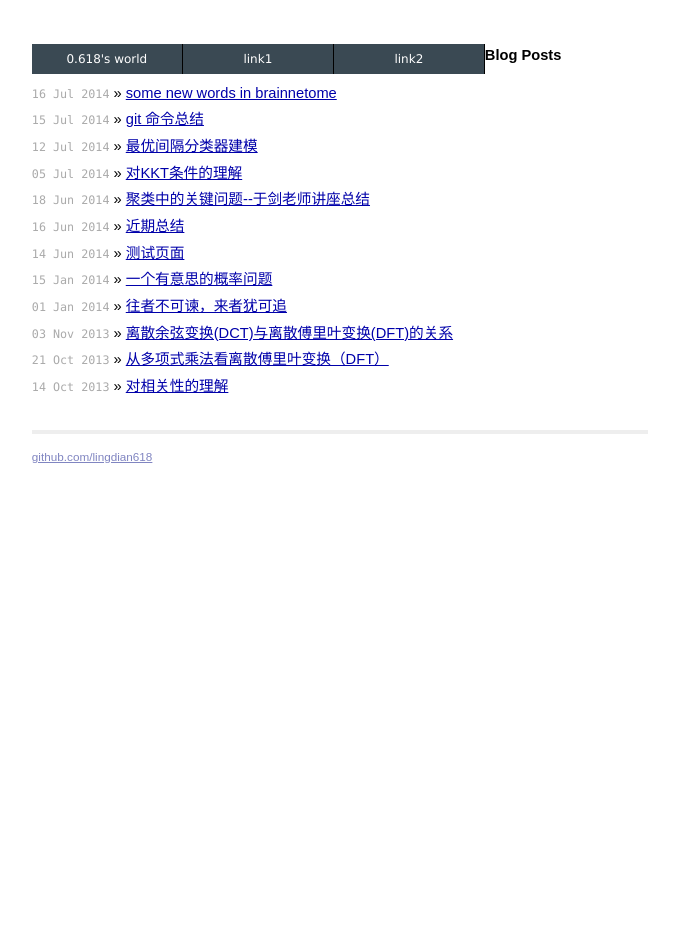
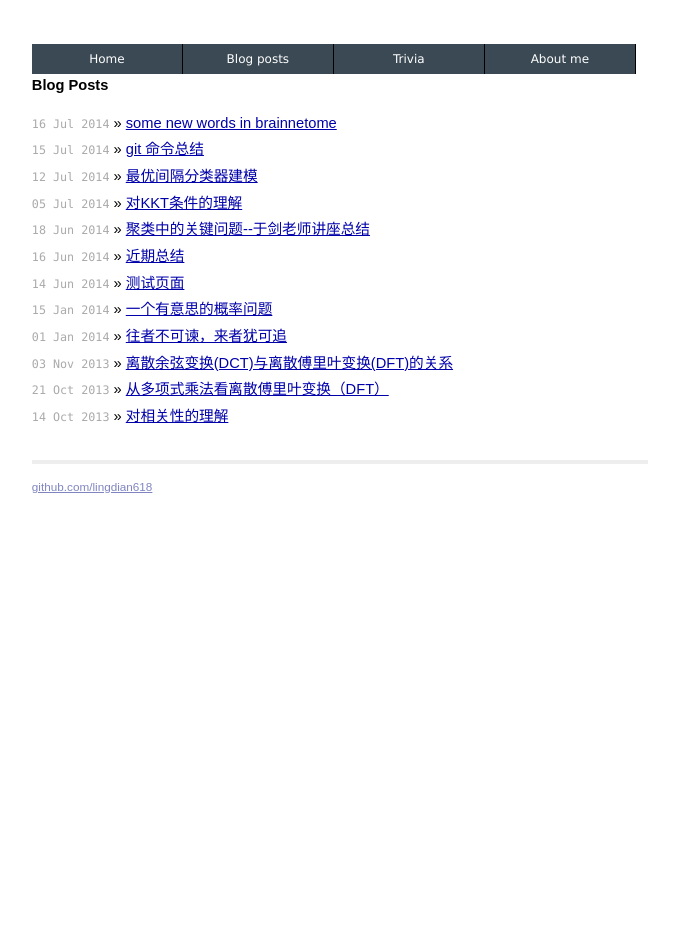
Before and after one commit to SimpleJian/blog, a Jekyll site: the page built from index.html, in a window 1280 px wide. Shown: the whole page, without its empty margins (300-979 px from the left). Built offline with Jekyll 4.4.1, drawn with Linux system fonts in a browser that asks for light colours.

Commit message:
modify css and layout

```diff
--- a/_layouts/default.html
+++ b/_layouts/default.html
@@ -11,9 +11,10 @@
 
 <div class="site">
   <div id="nav">
-    <li><a href="{{site.baseurl}}">0.618's world</a></li>
-    <li><a href="{{site.baseurl}}">link1</a></li>
-    <li><a href="{{site.baseurl}}">link2</a></li>
+    <li><a href="{{site.baseurl}}">Home</a></li>
+    <li><a href="{{site.baseurl}}">Blog posts</a></li>
+    <li><a href="{{site.baseurl}}">Trivia</a></li>
+    <li><a href="{{site.baseurl}}">About me</a></li>
   </div>
 
   {{ content }}
--- a/css/screen.css
+++ b/css/screen.css
@@ -53,6 +53,7 @@
 }
 
 h1, h2, h3, h4, h5, h6 {
+  float: top;
   font-size: 100%;
 }
 
```
Also changed, not shown: 1 other file.
